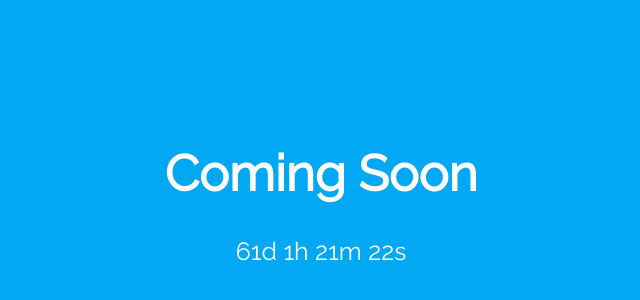
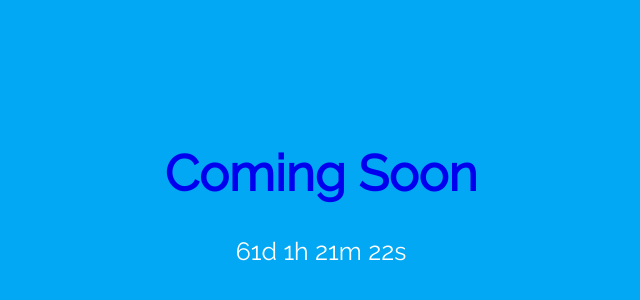
Before and after one commit to carolinamlinhares/modelo, a plain HTML site: page index.html in a window 1280 px wide. Shown: the part 200-500 px from the top of the page, without its empty margins (319-959 px from the left). Drawn offline with Linux system fonts and the light colour scheme.

Commit message:
Home link

```diff
--- a/index.html
+++ b/index.html
@@ -30,7 +30,7 @@
 
 
   <div class="text">
-    <h1>Coming Soon</h1>
+    <h1><a href="home.html" style="text-decoration: none">Coming Soon</a></h1>
     <p id="demo"></p>
   </div>
 
```
